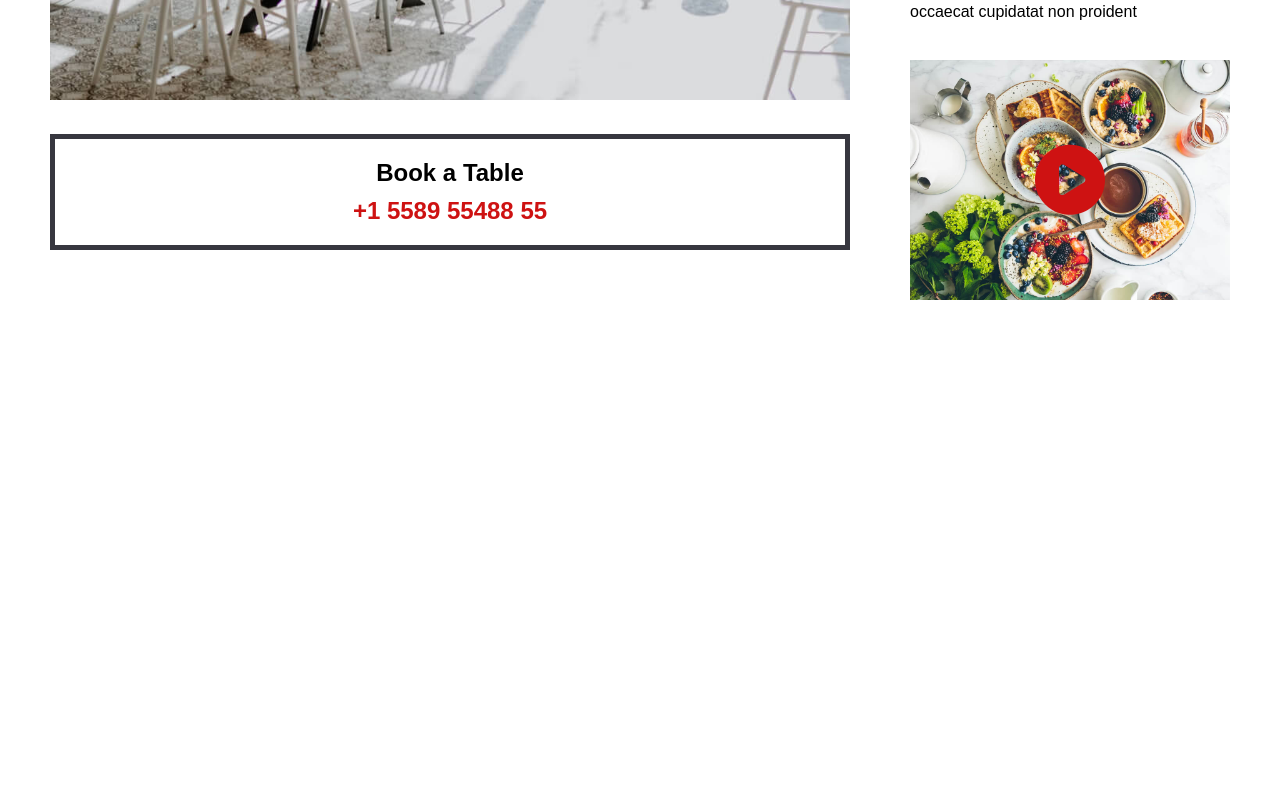
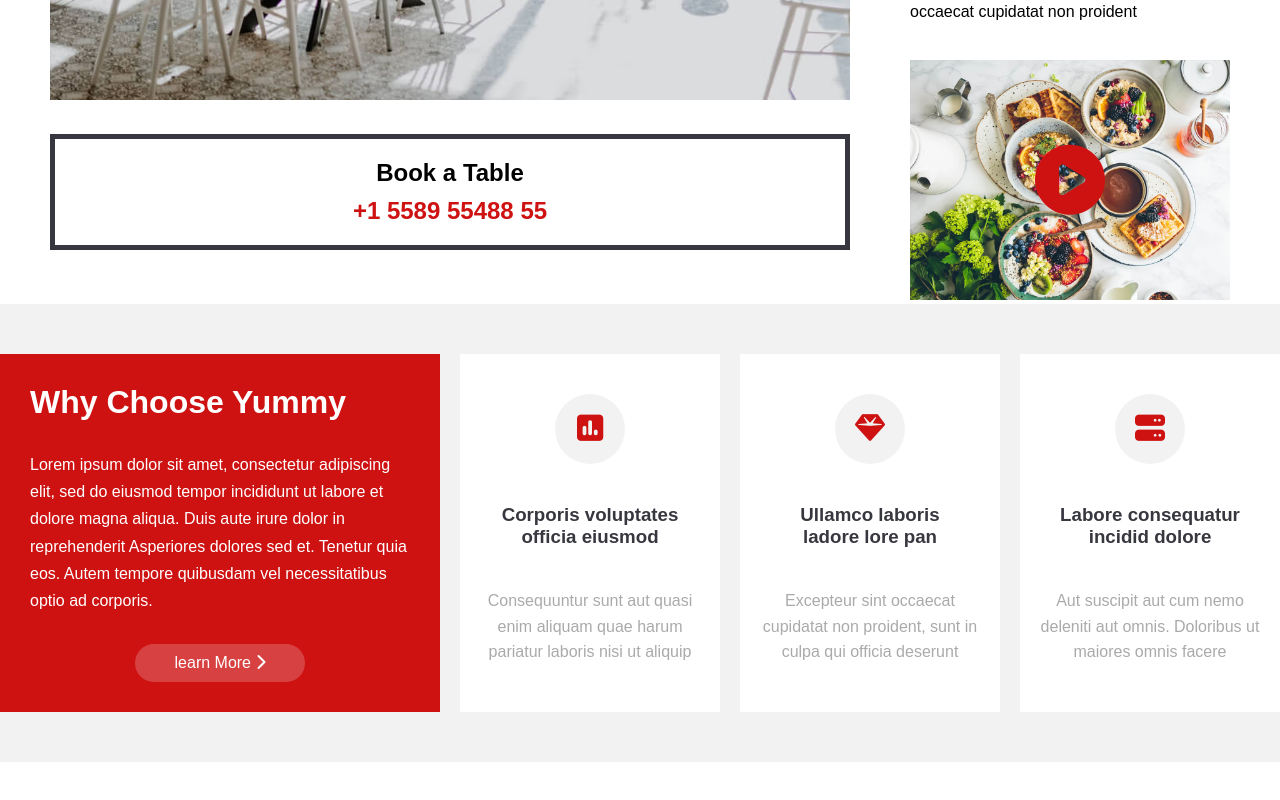
Before and after one commit to Adamelbouchiri/DOM-final-project-Adam-El-Bouchiri, a plain HTML site: page index.html in a window 1280 px wide. Shown: the part 1457-2257 px from the top of the page. Before the commit the page ends 1841 px from the top, so only its background shows below. Drawn offline with Linux system fonts and the light colour scheme.

Commit message:
about-section-done

```diff
--- a/index.html
+++ b/index.html
@@ -92,9 +92,54 @@
             proident
           </p>
           <div class="image-div">
-            <img src="./public/images/about-2.jpg" alt="">
+            <img src="./public/images/about-2.jpg" alt="" />
             <span><i class="fa-solid fa-circle-play"></i></span>
           </div>
+        </div>
+      </div>
+      <div class="about-footer">
+        <div class="about-footer-div">
+          <h1>Why Choose Yummy</h1>
+          <p>
+            Lorem ipsum dolor sit amet, consectetur adipiscing elit, sed do
+            eiusmod tempor incididunt ut labore et dolore magna aliqua. Duis
+            aute irure dolor in reprehenderit Asperiores dolores sed et. Tenetur
+            quia eos. Autem tempore quibusdam vel necessitatibus optio ad
+            corporis.
+          </p>
+          <a href="#"
+            >learn More <span><i class="fa-solid fa-chevron-right"></i></span
+          ></a>
+        </div>
+        <div class="about-footer-div">
+          <div class="icon-div">
+            <span><i class="fa-solid fa-square-poll-vertical"></i></span>
+          </div>
+          <h3>Corporis voluptates officia eiusmod</h3>
+          <p>
+            Consequuntur sunt aut quasi enim aliquam quae harum pariatur laboris
+            nisi ut aliquip
+          </p>
+        </div>
+        <div class="about-footer-div">
+          <div class="icon-div">
+            <span><i class="fa-solid fa-gem"></i></span>
+          </div>
+          <h3>Ullamco laboris ladore lore pan</h3>
+          <p>
+            Excepteur sint occaecat cupidatat non proident, sunt in culpa qui
+            officia deserunt
+          </p>
+        </div>
+        <div class="about-footer-div">
+          <div class="icon-div">
+            <span><i class="fa-solid fa-server"></i></span>
+          </div>
+          <h3>Labore consequatur incidid dolore</h3>
+          <p>
+            Aut suscipit aut cum nemo deleniti aut omnis. Doloribus ut maiores
+            omnis facere
+          </p>
         </div>
       </div>
     </div>
--- a/src/sass/modules/_aboutUs.scss
+++ b/src/sass/modules/_aboutUs.scss
@@ -91,3 +91,87 @@
   color: $red-color;
   cursor: pointer;
 }
+
+.about .about-footer {
+  display: flex;
+  justify-content: center;
+  padding: 50px;
+  gap: 20px;
+  background-color: #f2f2f2;
+}
+
+.about .about-footer .about-footer-div:nth-child(1) {
+  background-color: $red-color;
+  padding: 30px;
+  color: #fff;
+  text-align: start;
+}
+
+.about .about-footer .about-footer-div:nth-child(1) h1 {
+  padding-bottom: 10px;
+}
+
+.about .about-footer .about-footer-div:nth-child(1) p {
+  width: 380px;
+  padding-bottom: 30px;
+  line-height: 1.7;
+  color: #fff;
+}
+
+.about .about-footer .about-footer-div:nth-child(1) a {
+  padding: 10px 40px;
+  background-color: rgba($color: #fff, $alpha: 0.2);
+  border-radius: 20px;
+  color: #fff;
+  display: block;
+  margin: 0 auto;
+  width: fit-content;
+  transition: .5s ease;
+}
+
+.about .about-footer .about-footer-div:nth-child(1) a:hover {
+  background-color: #fff;
+  color: $red-color;
+}
+
+.about .about-footer .about-footer-div {
+  background-color: #fff;
+  padding: 20px;
+}
+
+.about .about-footer .about-footer-div:not(:first-child):hover .icon-div {
+  background-color: $red-color;
+}
+
+.about .about-footer .about-footer-div:not(:first-child):hover .icon-div span {
+  color: #fff;
+}
+
+.about .about-footer .about-footer-div .icon-div {
+  background-color: #f2f2f2;
+  width: 70px;
+  height: 70px;
+  border-radius: 50%;
+  line-height: 70px;
+  margin: 20px auto;
+  transition: .3s;
+}
+
+.about .about-footer .about-footer-div .icon-div span {
+  font-size: 30px;
+  color: $red-color;
+}
+
+.about .about-footer .about-footer-div h3 {
+  color: $black-color;
+  padding-block: 20px;
+  width: 200px;
+  margin: 0 auto;
+}
+
+.about .about-footer .about-footer-div p {
+  margin-top: 20px;
+  width: 220px;
+  color: #aaa;
+  line-height: 1.6;
+}
```
Also changed, not shown: public/css/app.css, 1 other file.
